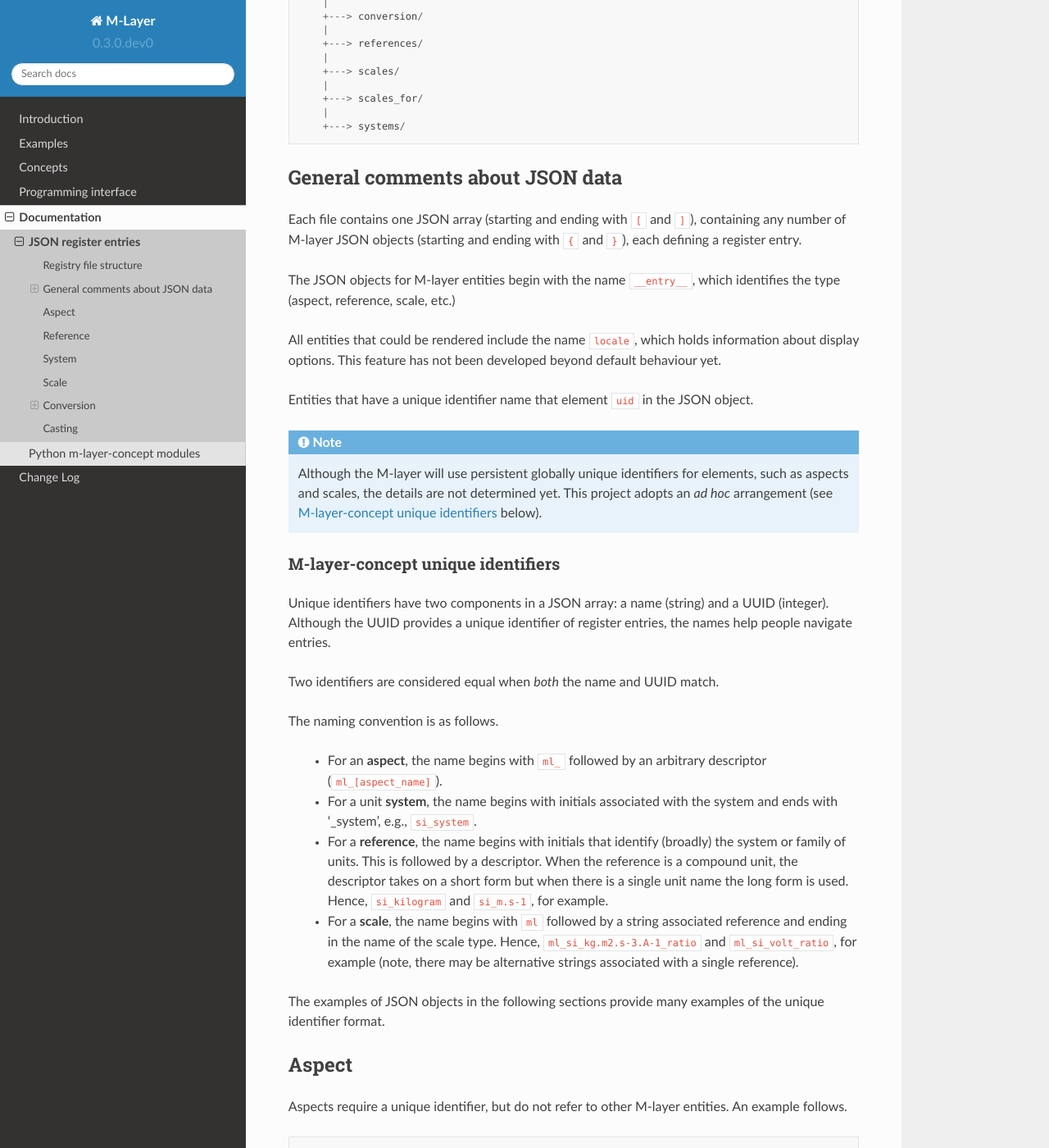
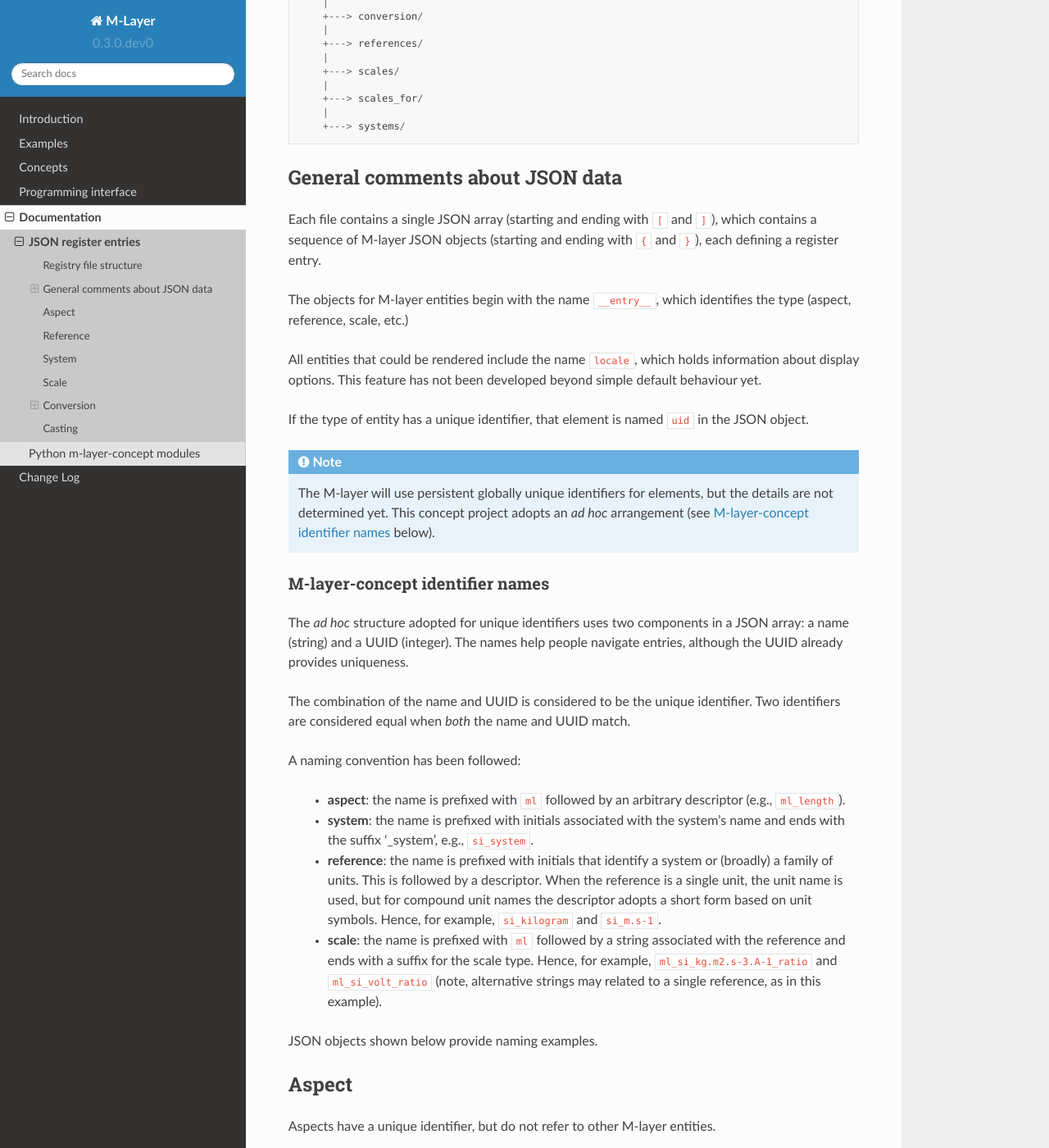
Before and after one commit to apmp-dxfg/m-layer-concept, a Sphinx documentation site: the page built from docs/m_layer_json.rst, in a window 1280 px wide and 1400 px high, scrolled down 752 px. Shown: the whole window at 82% size. Built offline with Sphinx 7.4.7 and the Read the Docs theme 2.0.0, drawn with Linux system fonts in a browser that asks for light colours; some of the changed text lies outside the part shown.

Commit message:
Some more changes

```diff
--- a/docs/m_layer_json.rst
+++ b/docs/m_layer_json.rst
@@ -12,8 +12,8 @@
 
 The ``m-layer-concept`` registry is implemented in JSON files.
 
-There is a root directory ``json``, under the directory ``m_layer`` in the Python distribution.
-The ``json`` directory contains subdirectories where the JSON files (with file extension '.json') are stored.
+There is a root directory named ``json``, under ``m_layer`` in the Python distribution.
+This ``json`` directory has subdirectories that contain the JSON files (with file extension '.json').
 The structure is as follows::
 
     json/
@@ -34,45 +34,45 @@
 
 General comments about JSON data
 ================================
-Each file contains one JSON array (starting and ending with ``[`` and ``]``),
-containing any number of M-layer JSON objects (starting and ending with ``{`` and ``}``),
+Each file contains a single JSON array (starting and ending with ``[`` and ``]``),
+which contains a sequence of M-layer JSON objects (starting and ending with ``{`` and ``}``),
 each defining a register entry.
 
-The JSON objects for M-layer entities begin with the name ``__entry__``, which identifies the type (aspect, reference, scale, etc.)
+The objects for M-layer entities begin with the name ``__entry__``, which identifies the type (aspect, reference, scale, etc.)
 
-All entities that could be rendered include the name ``locale``, which holds information about display options. This feature has not been developed beyond default behaviour yet.
+All entities that could be rendered include the name ``locale``, which holds information about display options. This feature has not been developed beyond simple default behaviour yet.
 
-Entities that have a unique identifier name that element ``uid`` in the JSON object.
+If the type of entity has a unique identifier, that element is named ``uid`` in the JSON object.
 
 .. note::
 
-    Although the M-layer will use persistent globally unique identifiers for elements, such as aspects and scales, the details are not determined yet. This project adopts an *ad hoc* arrangement (see `M-layer-concept unique identifiers`_ below).
+    The M-layer will use persistent globally unique identifiers for elements, but the details are not determined yet. This concept project adopts an *ad hoc* arrangement (see `M-layer-concept identifier names`_ below).
 
 
-M-layer-concept unique identifiers
-----------------------------------
+M-layer-concept identifier names
+--------------------------------
 
-Unique identifiers have two components in a JSON array: a name (string) and a UUID (integer).
-Although the UUID provides a unique identifier of register entries, the names help people navigate entries.
+The *ad hoc* structure adopted for unique identifiers uses two components in a JSON array: a name (string) and a UUID (integer).
+The names help people navigate entries, although the UUID already provides uniqueness.
 
-Two identifiers are considered equal when *both* the name and UUID match.
+The combination of the name and UUID is considered to be the unique identifier. Two identifiers are considered equal when *both* the name and UUID match.
 
-The naming convention is as follows.
+A naming convention has been followed:
 
-    * For an **aspect**, the name begins with ``ml_`` followed by an arbitrary descriptor (``ml_[aspect_name]``).
+    * **aspect**: the name is prefixed with ``ml`` followed by an arbitrary descriptor (e.g., ``ml_length``).
 
-    * For a unit **system**, the name begins with initials associated with the system and ends with '_system', e.g., ``si_system``.
+    * **system**: the name is prefixed with initials associated with the system's name and ends with the suffix '_system', e.g., ``si_system``.
 
-    * For a **reference**, the name begins with initials that identify (broadly) the system or family of units. This is followed by a descriptor. When the reference is a compound unit, the descriptor takes on a short form but when there is a single unit name the long form is used. Hence, ``si_kilogram`` and ``si_m.s-1``, for example.
+    * **reference**: the name is prefixed with initials that identify a system or (broadly) a family of units. This is followed by a descriptor. When the reference is a single unit, the unit name is used, but for compound unit names the descriptor adopts a short form based on unit symbols. Hence, for example, ``si_kilogram`` and ``si_m.s-1``.
 
-    * For a **scale**, the name begins with ``ml`` followed by a string associated reference and ending in the name of the scale type. Hence, ``ml_si_kg.m2.s-3.A-1_ratio`` and ``ml_si_volt_ratio``, for example (note, there may be alternative strings associated with a single reference).
+    * **scale**: the name is prefixed with ``ml`` followed by a string associated with the reference and ends with a suffix for the scale type. Hence, for example, ``ml_si_kg.m2.s-3.A-1_ratio`` and ``ml_si_volt_ratio`` (note, alternative strings may related to a single reference, as in this example).
 
-The examples of JSON objects in the following sections provide many examples of the unique identifier format.
+JSON objects shown below provide naming examples.
 
 
 Aspect
 ======
-Aspects require a unique identifier, but do not refer to other M-layer entities. An example follows.
+Aspects have a unique identifier, but do not refer to other M-layer entities.
 
 .. code:: json
 
@@ -92,14 +92,15 @@
 
 Reference
 =========
-References require a unique identifier.
+References have a unique identifier.
 
 If the reference is a unit belonging to a system of units then
-additional information is entered against the name ``system``.
-This 'system' object holds an M-layer identifier of the system,
+additional information is entered under the name ``system``.
+
+The 'system' object holds an M-layer identifier for the system,
 the dimensions of the unit in the system, and the numerical
-prefix of the unit (expressed in rational form as a numerator and denominator)
-with respect to the corresponding coherent unit.
+prefix of the unit (expressed in rational form, as a numerator and denominator strings)
+with respect to the corresponding coherent system unit.
 
 .. code:: json
 
@@ -130,7 +131,9 @@
 
 System
 ======
-A system requires a unique identifier and contains references to the references that form the system basis. An example follows.
+A system has a unique identifier and an array of identifiers for the system base units (references).
+The order of elements in this array is important.
+It matches the order of exponents in the ``system.dimensions`` array in a JSON Reference.
 
 .. code:: json
 
@@ -175,11 +178,9 @@
 
 Scale
 =====
-A scale requires a unique identifier and identifies a reference in the M-layer.
+A scale combines a reference with 'scale type' ('ratio', 'interval', etc.). A scale has a unique identifier and referes to the identifier of an M-layer reference.
 
-The type of scale is identified ('ratio', 'interval', etc.).
-
-The name ``systematic`` is included when a scale is associated with a reference belonging to a unit system and the scale name is composed of products of powers of base-unit names.
+A scale may include the name ``systematic`` when the scale's name is composed of products of powers of base-unit symbols (the base units of a unit system).
 
 .. code:: json
 
@@ -201,14 +202,17 @@
 
 Conversion
 ==========
-A conversion entry holds an operation to transform data from one scale to another. We distinguish between conversions that are restricted to specific aspects and conversions that are aspect-independent.
+Conversion is a mathematical operation related to a pair of M-layer scales.
+
+A JSON conversion entry holds a definition of the mathematical operation required to transform data from one scale to the other.
+The M-layer distinguishes between conversions that are aspect-independent and conversions restricted to specific aspects.
 
 Aspect-specific conversion
 --------------------------
 
-An example of an aspect-specific conversion entry is shown below. The conversion is identified by the combination of three M-layer identifiers: the aspect, the initial (source) scale and the final (destination) scale.
+An aspect-specific conversion is identified by the combination of: an aspect, the initial (source) scale and the final (destination) scale.
 
-The transformation function is specified in text as are the parameters needed (see ??? for details). In this example, the transformation is a trivial mapping.
+The conversion function is specified in text, as are the parameters needed (see :ref:`ml_math-label` for details). In this example, the transformation is a simple identity mapping.
 
 .. code:: json
 
@@ -233,7 +237,9 @@
 Aspect-independent conversion
 -----------------------------
 
-The aspect-independent conversion data has the same form, except there is no ``aspect`` name. The conversion is identified by the combination of two M-layer identifiers: the initial (source) scale and the final (destination) scale.
+An aspect-independent conversion is identified by the M-layer identifiers for the initial (source) scale and the final (destination) scale.
+
+In this example, the transformation is the conversion function :math:`y = x + 273.15`, where :math:`x` is data on the Celsius scale and :math:`y` is the data converted to kelvin.
 
 .. code:: json
 
@@ -258,10 +264,12 @@
 
 Casting
 =======
+An M-layer cast is an operation to transform data from one scale-aspect pair to another.
 
-A cast entry holds an operation to transform data from one scale-aspect pair to another. The cast is identified by the combination of identifiers for the initial (source) scale-aspect pair and the final (destination) scale-aspect pair.
+A cast is identified by the initial (source) scale-aspect pair and the final (destination) scale-aspect pair.
 
-In the following example, the cast transforms data expressed in inverse seconds to data expressed in hertz.
+In the following example, the casting operation transforms data in inverse seconds with aspect undefined to data expressed in hertz (aspect is frequency).
+The numerical part of this operation is trivial, but the change of aspect must be directly specified, because data in inverse seconds could also be associated with activity (with SI unit becquerel).
 
 .. code:: json
 
```
Also changed, not shown: docs/m_layer_src.rst (+28 -17 lines).
